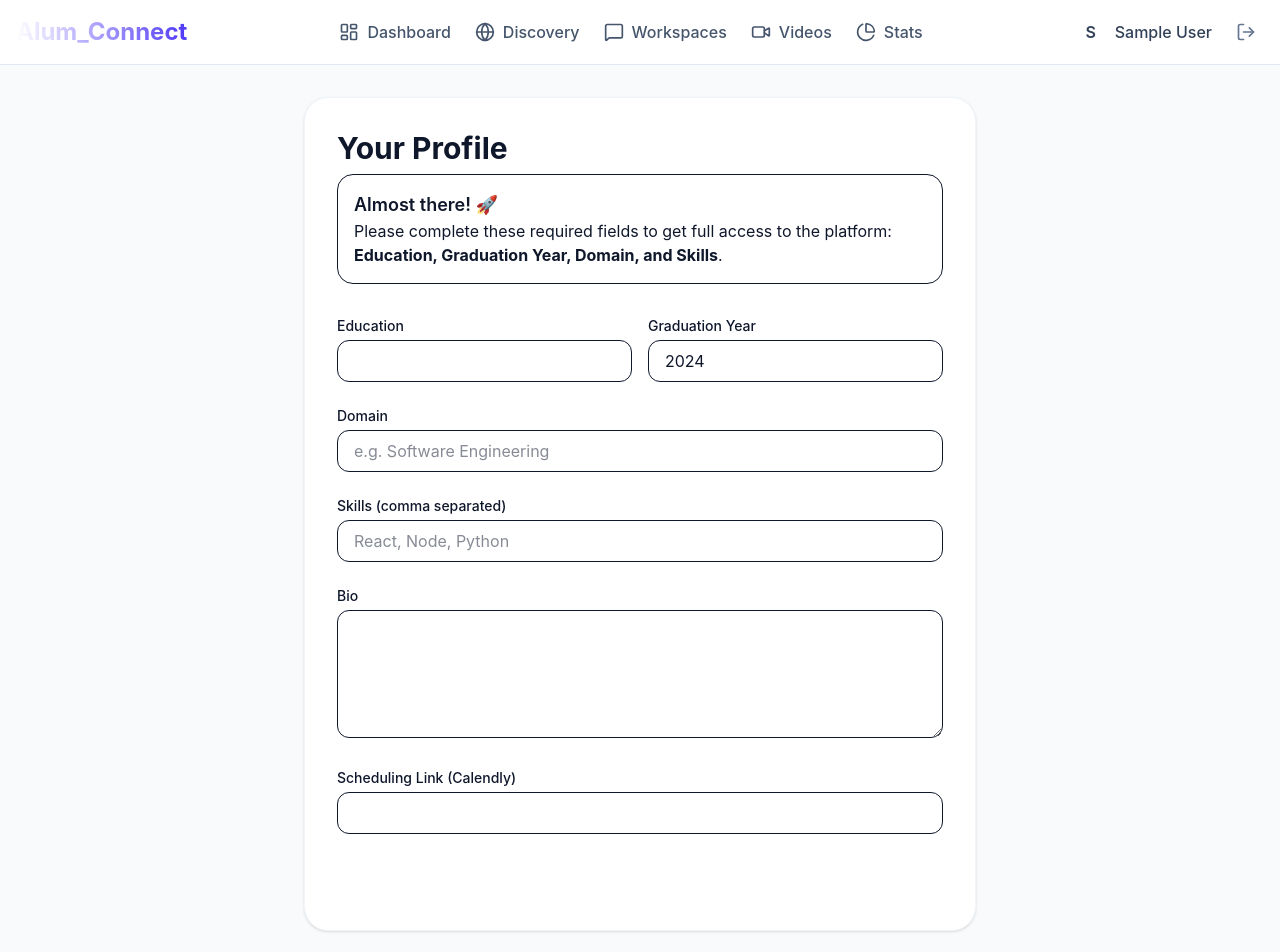
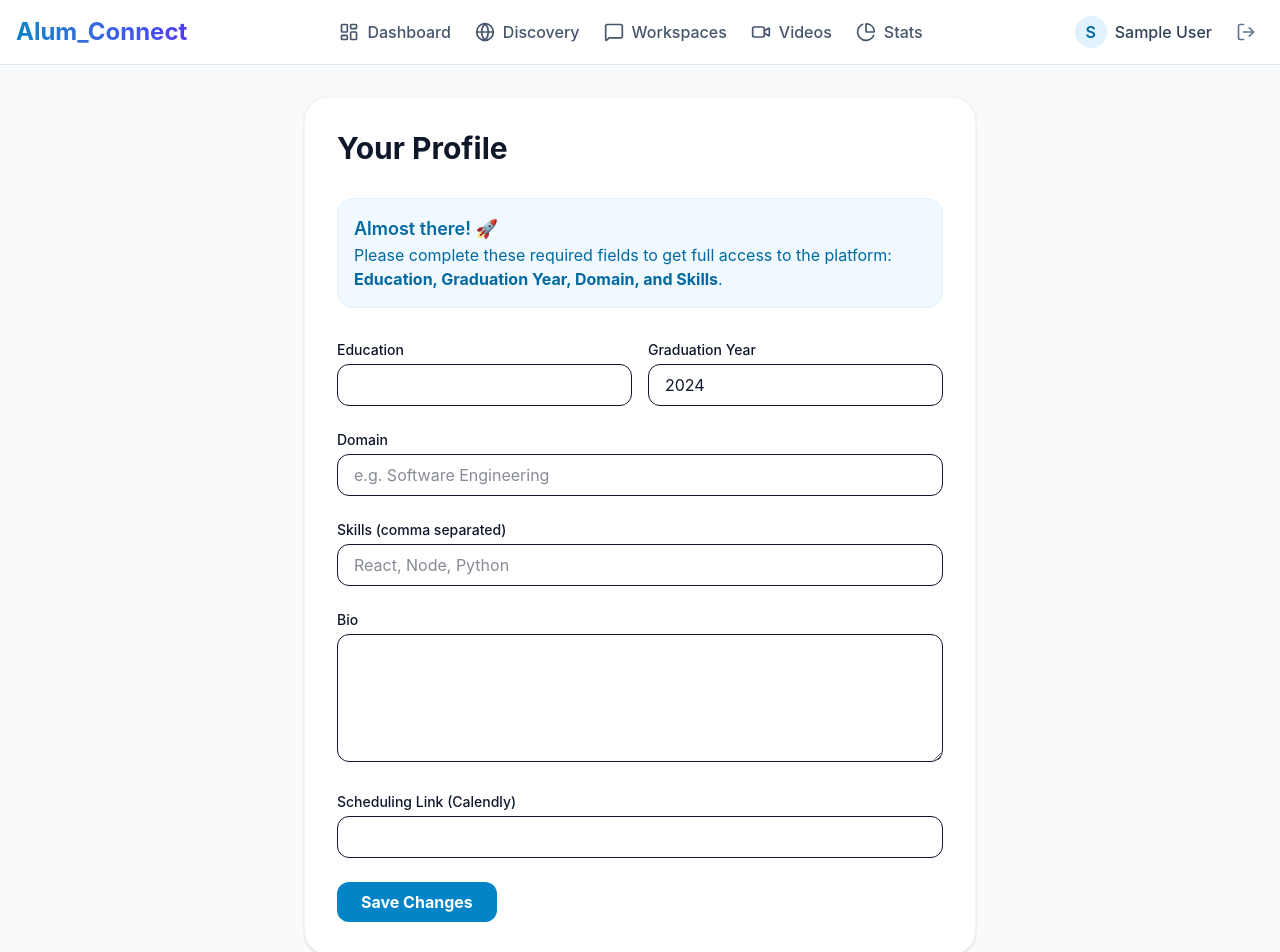
Before and after one commit to suryaraj09/alum_connect, a React app in the folder frontend/: page /profile in a window 1280 px wide. Shown: the top 952 px of the page. Built offline with nearby package versions, Linux system fonts and the light colour scheme; no server answers; sample sign-in values are in the browser's storage; the HTML template or start-up script is replaced by a standard one.

Commit message:
feat: Implement initial user profile management frontend, API service, and backend server setup.

```diff
--- a/frontend/src/index.css
+++ b/frontend/src/index.css
@@ -1,4 +1,17 @@
 @import "tailwindcss";
+
+@theme {
+  --color-primary-50: #f0f9ff;
+  --color-primary-100: #e0f2fe;
+  --color-primary-200: #bae6fd;
+  --color-primary-300: #7dd3fc;
+  --color-primary-400: #38bdf8;
+  --color-primary-500: #0ea5e9;
+  --color-primary-600: #0284c7;
+  --color-primary-700: #0369a1;
+  --color-primary-800: #075985;
+  --color-primary-900: #0c4a6e;
+}
 
 :root {
   font-family: 'Inter', system-ui, Avenir, Helvetica, Arial, sans-serif;
--- a/frontend/src/pages/Profile.jsx
+++ b/frontend/src/pages/Profile.jsx
@@ -15,6 +15,8 @@ const Profile = () => {
         schedulingLink: ''
     });
     const [loading, setLoading] = useState(true);
+    const [isEditing, setIsEditing] = useState(false);
+    const [hasProfile, setHasProfile] = useState(false);
 
     useEffect(() => {
         fetchProfile();
@@ -23,12 +25,19 @@ const Profile = () => {
     const fetchProfile = async () => {
         try {
             const { data } = await api.get('/profiles/me');
+            if (data) {
                 setProfile({
                     ...data,
                     skills: data.skills.join(', ')
                 });
+                setHasProfile(true);
+                setIsEditing(false);
+            } else {
+                setIsEditing(true);
+            }
         } catch (err) {
             console.log('No profile found, create one.');
+            setIsEditing(true);
         } finally {
             setLoading(false);
         }
@@ -44,10 +53,18 @@ const Profile = () => {
             const isComplete = profile.education && profile.graduationYear && profile.domain && skillsArray.length > 0;
             if (isComplete) {
                 updateProfileStatus(true);
+                if (!hasProfile) {
                     alert('Profile complete! Access granted.');
                     navigate('/');
                 } else {
+                    alert('Profile updated!');
+                    setIsEditing(false);
+                    setHasProfile(true);
+                }
+            } else {
                 alert('Profile updated, but some fields are still missing for full access.');
+                setIsEditing(false);
+                setHasProfile(true);
             }
         } catch (err) {
             alert('Update failed');
@@ -58,7 +75,17 @@ const Profile = () => {
 
     return (
         <div className="max-w-2xl mx-auto bg-white p-8 rounded-3xl shadow-sm border border-slate-100">
-            <h1 className="text-3xl font-bold mb-2">Your Profile</h1>
+            <div className="flex justify-between items-center mb-8">
+                <h1 className="text-3xl font-bold">Your Profile</h1>
+                {hasProfile && !isEditing && (
+                    <button
+                        onClick={() => setIsEditing(true)}
+                        className="bg-primary-50 text-primary-600 px-4 py-2 rounded-xl font-semibold hover:bg-primary-100 transition"
+                    >
+                        Edit Profile
+                    </button>
+                )}
+            </div>
             {user && !user.isProfileComplete && (
                 <div className="mb-8 p-4 bg-primary-50 text-primary-700 rounded-2xl border border-primary-100">
                     <p className="font-semibold text-lg">Almost there! 🚀</p>
@@ -71,58 +98,85 @@ const Profile = () => {
                     <div>
                         <label className="block text-sm font-medium mb-1">Education</label>
                         <input
-                            className="w-full px-4 py-2 rounded-xl border"
+                            className={`w-full px-4 py-2 rounded-xl border ${!isEditing ? 'bg-slate-50 text-slate-500' : ''}`}
                             value={profile.education}
                             onChange={e => setProfile({ ...profile, education: e.target.value })}
+                            disabled={!isEditing}
+                            required
                         />
                     </div>
                     <div>
                         <label className="block text-sm font-medium mb-1">Graduation Year</label>
                         <input
                             type="number"
-                            className="w-full px-4 py-2 rounded-xl border"
+                            className={`w-full px-4 py-2 rounded-xl border ${!isEditing ? 'bg-slate-50 text-slate-500' : ''}`}
                             value={profile.graduationYear}
                             onChange={e => setProfile({ ...profile, graduationYear: e.target.value })}
+                            disabled={!isEditing}
+                            required
                         />
                     </div>
                 </div>
                 <div>
                     <label className="block text-sm font-medium mb-1">Domain</label>
                     <input
-                        className="w-full px-4 py-2 rounded-xl border"
+                        className={`w-full px-4 py-2 rounded-xl border ${!isEditing ? 'bg-slate-50 text-slate-500' : ''}`}
                         placeholder="e.g. Software Engineering"
                         value={profile.domain}
                         onChange={e => setProfile({ ...profile, domain: e.target.value })}
+                        disabled={!isEditing}
+                        required
                     />
                 </div>
                 <div>
                     <label className="block text-sm font-medium mb-1">Skills (comma separated)</label>
                     <input
-                        className="w-full px-4 py-2 rounded-xl border"
+                        className={`w-full px-4 py-2 rounded-xl border ${!isEditing ? 'bg-slate-50 text-slate-500' : ''}`}
                         placeholder="React, Node, Python"
                         value={profile.skills}
                         onChange={e => setProfile({ ...profile, skills: e.target.value })}
+                        disabled={!isEditing}
+                        required
                     />
                 </div>
                 <div>
                     <label className="block text-sm font-medium mb-1">Bio</label>
                     <textarea
-                        className="w-full px-4 py-2 rounded-xl border h-32"
+                        className={`w-full px-4 py-2 rounded-xl border h-32 ${!isEditing ? 'bg-slate-50 text-slate-500' : ''}`}
                         value={profile.bio}
                         onChange={e => setProfile({ ...profile, bio: e.target.value })}
+                        disabled={!isEditing}
                     />
                 </div>
                 <div>
                     <label className="block text-sm font-medium mb-1">Scheduling Link (Calendly)</label>
                     <input
-                        className="w-full px-4 py-2 rounded-xl border"
+                        className={`w-full px-4 py-2 rounded-xl border ${!isEditing ? 'bg-slate-50 text-slate-500' : ''}`}
                         value={profile.schedulingLink}
                         onChange={e => setProfile({ ...profile, schedulingLink: e.target.value })}
+                        disabled={!isEditing}
                     />
                 </div>
-                <button className="bg-primary-600 text-white px-6 py-2 rounded-xl font-bold hover:bg-primary-700 transition">
-                    Save Profile
+
+                {isEditing && (
+                    <div className="flex gap-4">
+                        <button
+                            type="submit"
+                            className="bg-primary-600 text-white px-6 py-2 rounded-xl font-bold hover:bg-primary-700 transition"
+                        >
+                            Save Changes
                         </button>
+                        {hasProfile && (
+                            <button
+                                type="button"
+                                onClick={() => setIsEditing(false)}
+                                className="bg-slate-100 text-slate-600 px-6 py-2 rounded-xl font-bold hover:bg-slate-200 transition"
+                            >
+                                Cancel
+                            </button>
+                        )}
+                    </div>
+                )}
             </form>
         </div>
     );
--- a/frontend/src/services/api.js
+++ b/frontend/src/services/api.js
@@ -1,7 +1,7 @@
 import axios from 'axios';
 
 const api = axios.create({
-    baseURL: 'http://localhost:5000/api',
+    baseURL: 'http://localhost:5001/api',
 });
 
 // Add a request interceptor to add the token to every request
```
Also changed, not shown: 2 other files (tests, documents, lock files or other folders). Lines whose indentation alone changed are shown as unchanged.
